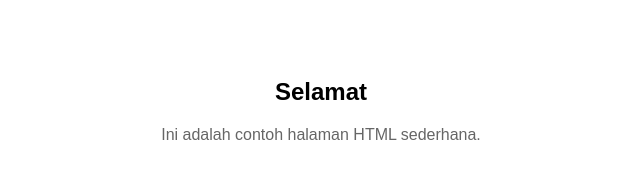
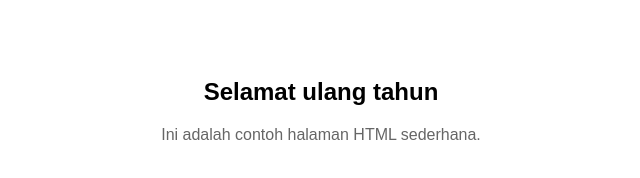
Before and after one commit to raflyhida/jawaban_git, a plain HTML site: page index.html in a window 1280 px wide. Shown: the whole page, without its empty margins (319-959 px from the left). Drawn offline with Linux system fonts and the light colour scheme.

Commit message:
Telah melakukan perubahan pada h2

```diff
--- a/index.html
+++ b/index.html
@@ -21,7 +21,7 @@
     </style>
 </head>
 <body>
-    <h2>Selamat </h2>
+    <h2>Selamat ulang tahun </h2>
     <p>Ini adalah contoh halaman HTML sederhana.</p>
 </body>
 </html>
```
